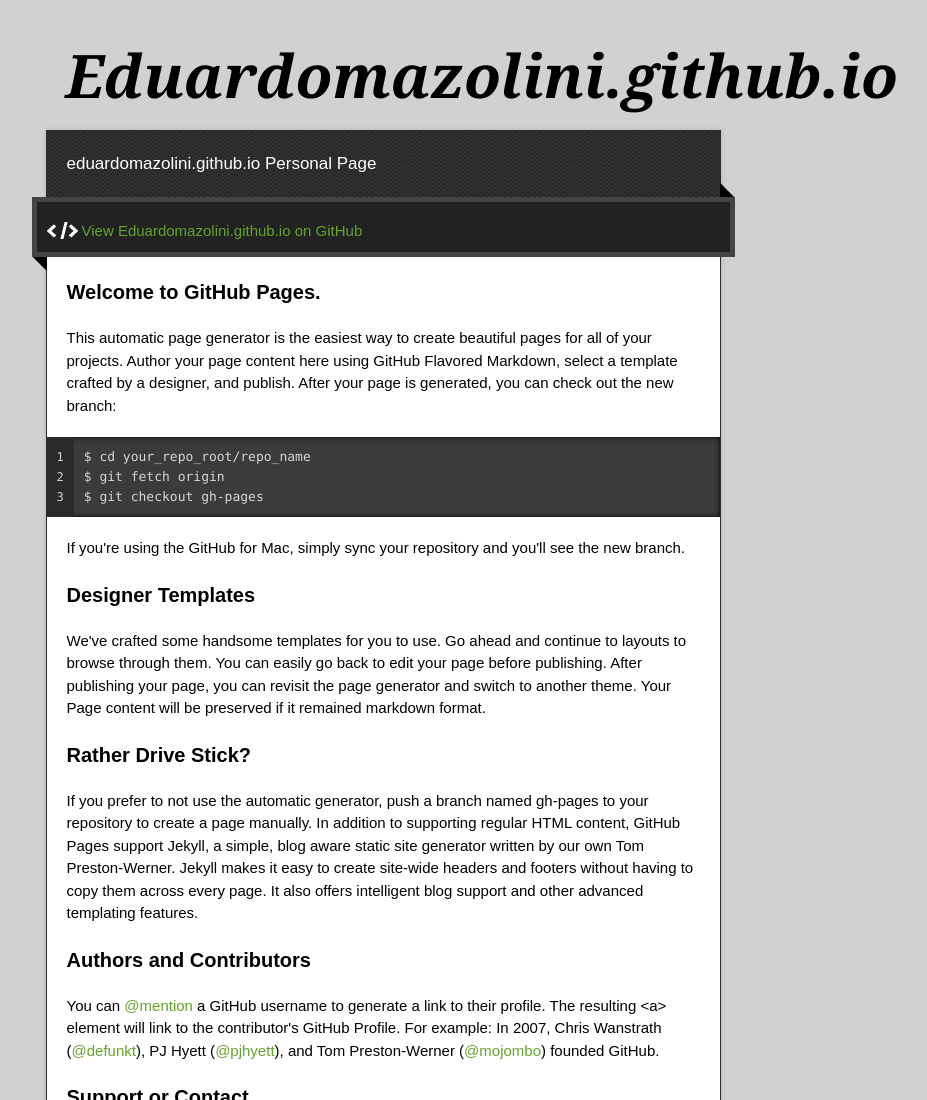
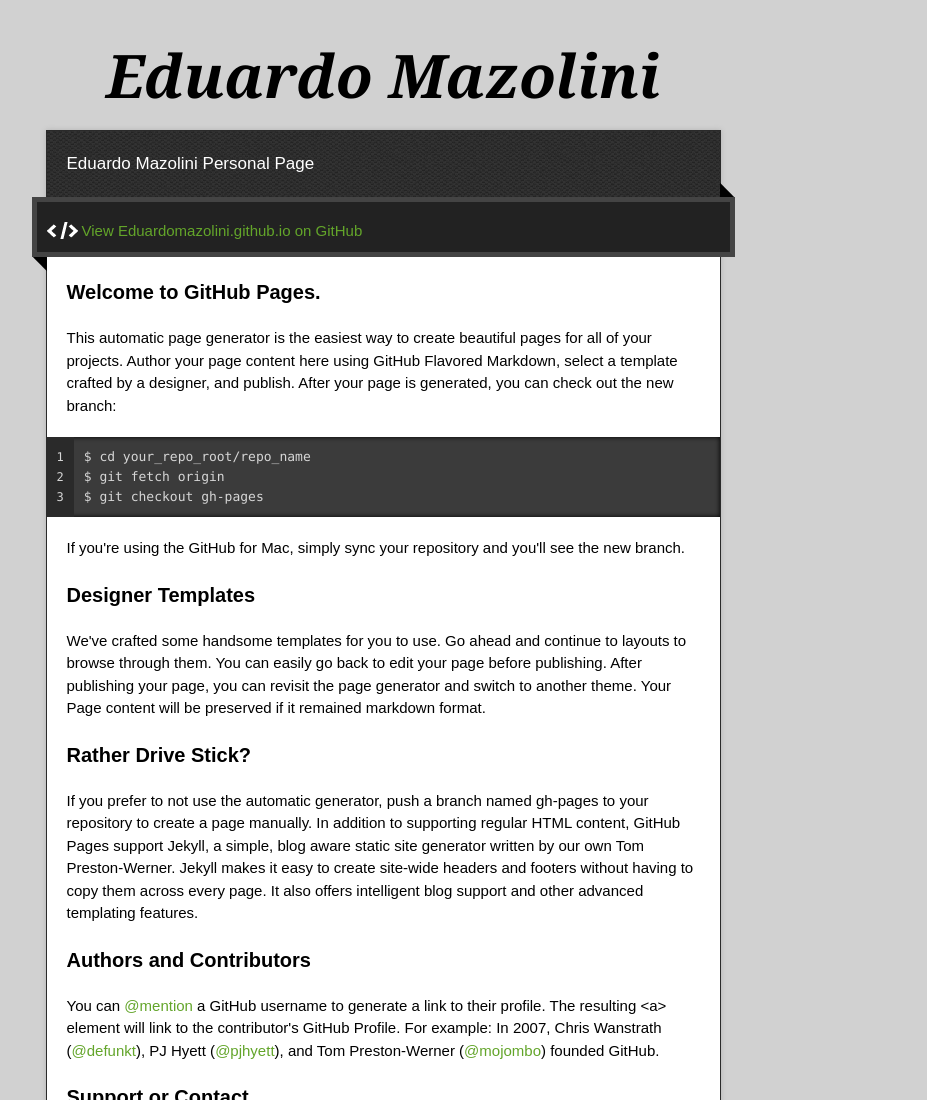
Before and after one commit to eduardomazolini/eduardomazolini.github.io, a plain HTML site: page index.html in a window 1280 px wide. Shown: the top 1100 px of the page, without its empty margins (257-1184 px from the left). Drawn offline with nearby package versions, Linux system fonts and the light colour scheme.

Commit message:
Update index.html

```diff
--- a/index.html
+++ b/index.html
@@ -22,10 +22,10 @@
 
   <div class="wrapper">
     <header>
-      <h1 class="title">Eduardomazolini.github.io</h1>
+      <h1 class="title">Eduardo Mazolini</h1>
     </header>
     <div id="container">
-      <p class="tagline">eduardomazolini.github.io Personal Page</p>
+      <p class="tagline">Eduardo Mazolini Personal Page</p>
       <div id="main" role="main">
         <div class="download-bar">
         <div class="inner">
```
